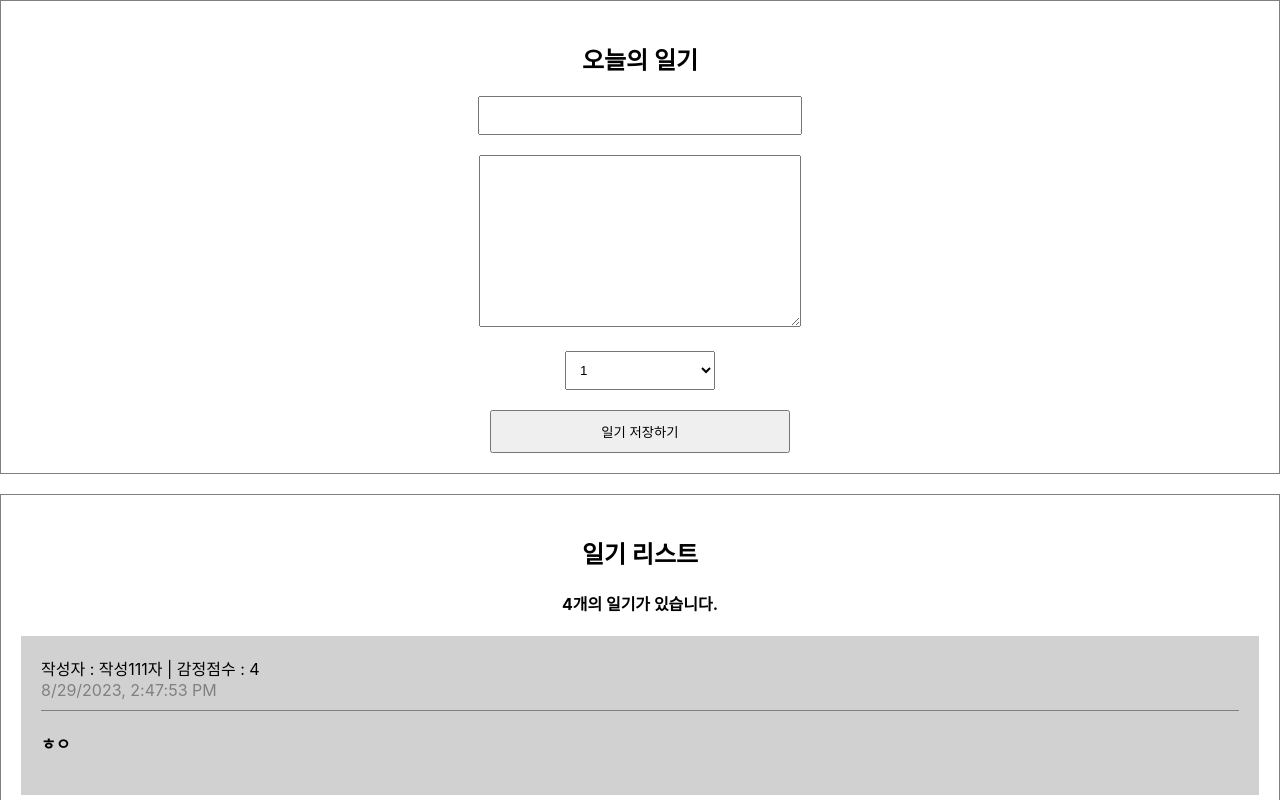
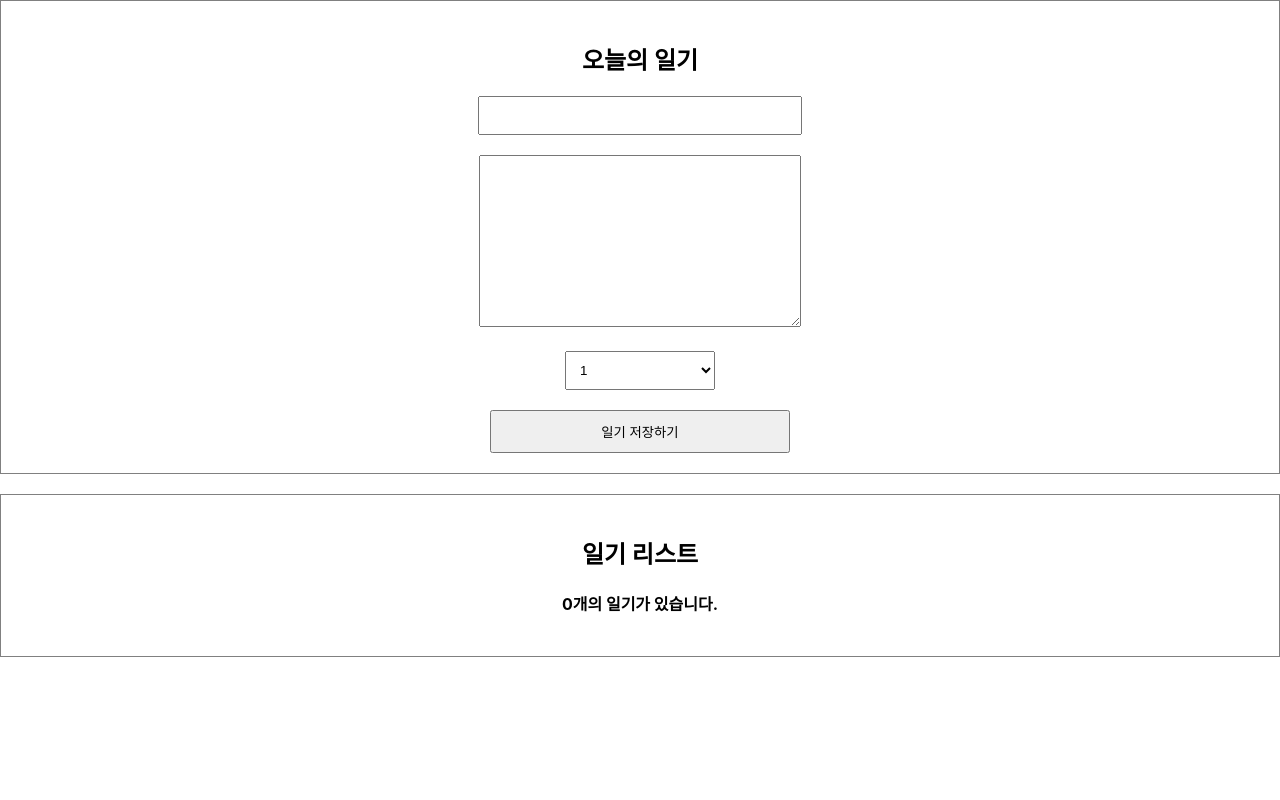
Before and after one commit to seung-heee/legendary-meme, a React (Create React App) app in the folder simplediary/: page / in a window 1280 px wide. Shown: the top 800 px of the page. Built offline with nearby package versions, Linux system fonts and the light colour scheme.

Commit message:
데이터 추가, 단/역방향 데이터 구조 흐름

```diff
--- a/simplediary/src/App.js
+++ b/simplediary/src/App.js
@@ -1,40 +1,58 @@
 import './App.css';
 import DiaryEditor from './DiaryEditor';
 import DiaryList from './DiaryList';
+import { useState, useRef } from 'react';
 
-const dummyList = [
-  {
-    id: 1,
-    author: "작성111자",
-    content: " ㅎㅇ",
-    emotion: 4,
-    created_date: new Date().getTime()
-  }, {
-    id: 2,
-    author: "작성3자2",
-    content: " ㅎㅇ",
-    emotion: 5,
-    created_date: new Date().getTime()
-  }, {
-    id: 3,
-    author: "작성자2",
-    content: " ㅎㅇ",
-    emotion: 1,
-    created_date: new Date().getTime()
-  }, {
-    id: 4,
-    author: "작성자3",
-    content: " ㅎgdgdㅇ",
-    emotion: 2,
-    created_date: new Date().getTime()
-  },
-]
+// const dummyList = [
+//   {
+//     id: 1,
+//     author: "작성111자",
+//     content: " ㅎㅇ",
+//     emotion: 4,
+//     created_date: new Date().getTime()
+//   }, {
+//     id: 2,
+//     author: "작성3자2",
+//     content: " ㅎㅇ",
+//     emotion: 5,
+//     created_date: new Date().getTime()
+//   }, {
+//     id: 3,
+//     author: "작성자2",
+//     content: " ㅎㅇ",
+//     emotion: 1,
+//     created_date: new Date().getTime()
+//   }, {
+//     id: 4,
+//     author: "작성자3",
+//     content: " ㅎgdgdㅇ",
+//     emotion: 2,
+//     created_date: new Date().getTime()
+//   },
+// ]
 
 function App() {
+  const [data, setData] = useState([]); // 일기 리스트 담길 빈 배열
+
+  const dataId = useRef(0); // unique key
+
+  // 새로운 일기 추가
+  // DiaryEditor.js 일기저장 성공시 -
+  const onCreate = (author, content, emotion) => {
+    const created_date = new Date().getTime();
+    const newItem = {
+      author, content, emotion, created_date,
+      id: dataId.current
+    }
+    dataId.current += 1;
+    setData([newItem, ...data]); // 일기 리스트 담긴 배열 state 변경
+  };
+
   return (
     <div className="App">
-      <DiaryEditor />
-      <DiaryList diaryList={dummyList} />
+      <DiaryEditor onCreate={onCreate} />
+      {/* props 내려서 list rendering */}
+      <DiaryList diaryList={data} />
     </div>
   );
 }
--- a/simplediary/src/DiaryEditor.js
+++ b/simplediary/src/DiaryEditor.js
@@ -1,6 +1,6 @@
 import { useRef, useState } from "react";
 
-const DiaryEditor = () => {
+const DiaryEditor = ({ onCreate }) => {
     // useRef : DOM 조작
     const authorInput = useRef();
     const contentInput = useRef();
@@ -33,7 +33,15 @@
             return;
         }
 
+        // 일기 저장 성공하면
+        onCreate(state.author, state.content, state.emotion); // 데이터 역방향으로 ~ app.js
+        console.log(state);
         alert('저장 성공!');
+        setState({
+            author: "",
+            content: "",
+            emotion: 1,
+        }) // value 초기화
     }
 
     return (
```
Also changed, not shown: 1 other file (tests, documents, lock files or other folders).
